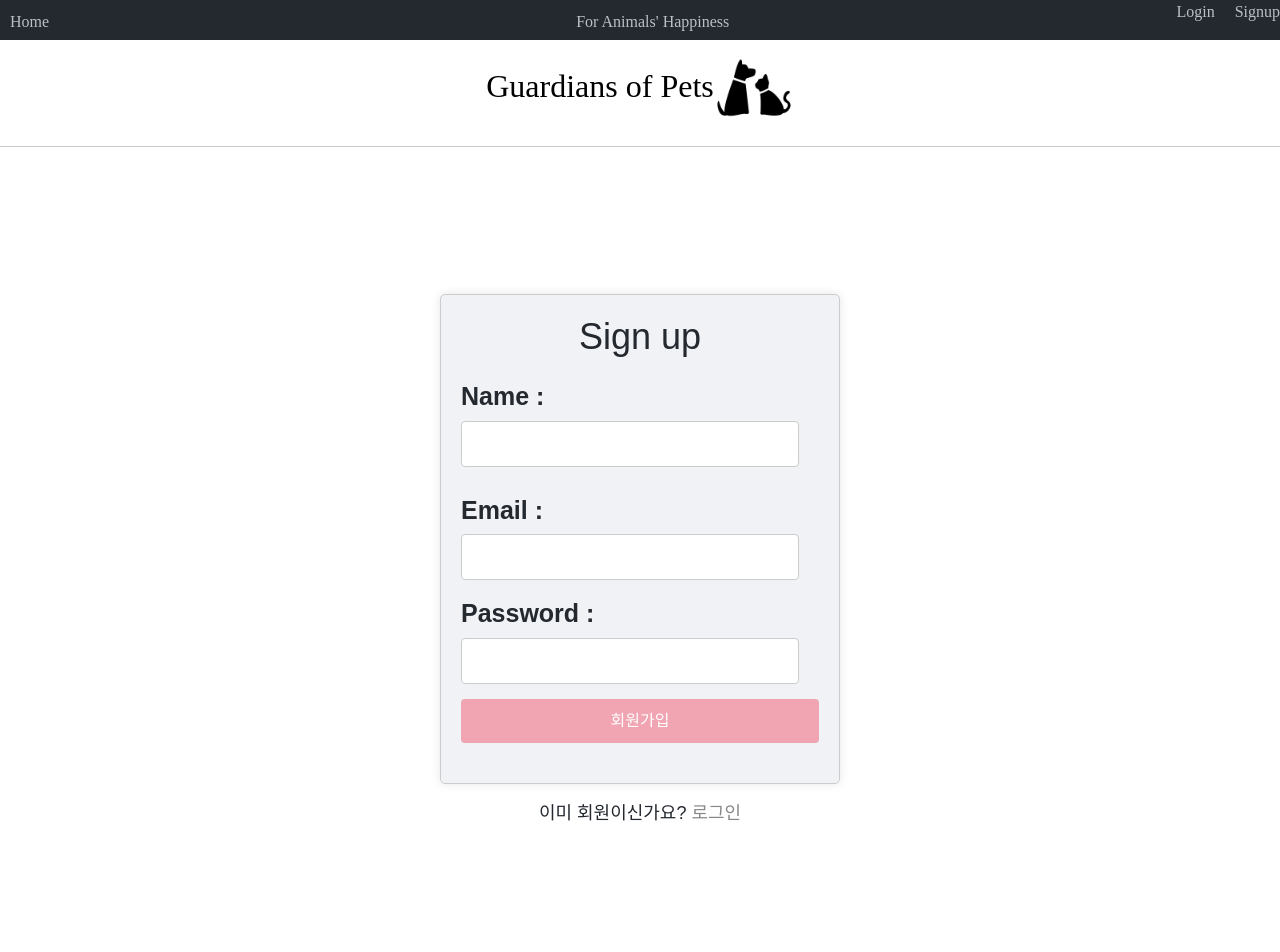
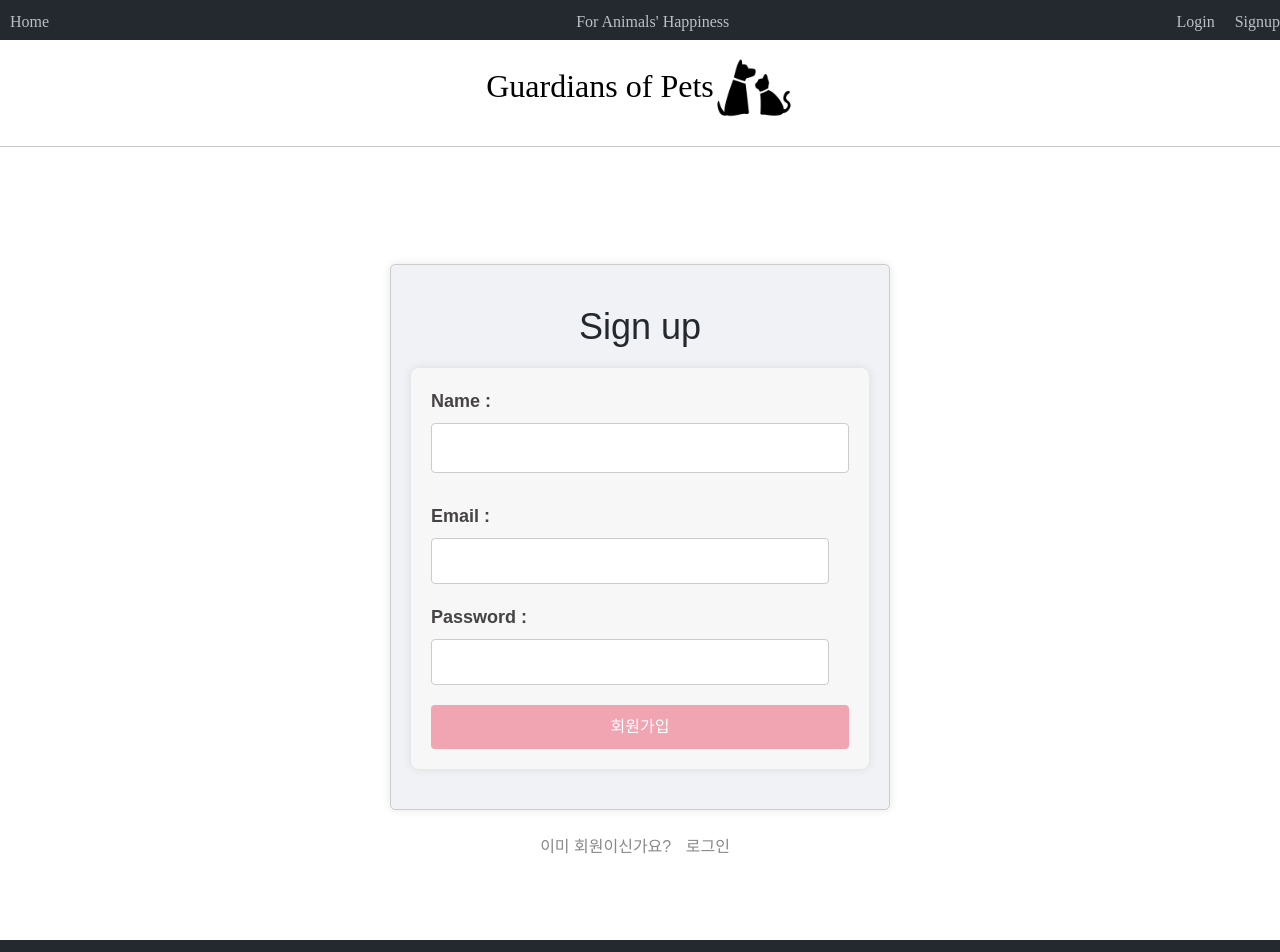
Before and after one commit to zkszka/GOPprj, a React (Create React App) app: page /signup in a window 1280 px wide. Shown: the top 952 px of the page. Before the commit the page ends 827 px from the top, so only its background shows below. Built offline with nearby package versions, Linux system fonts and the light colour scheme; no server answers; a web font is replaced by a local one.

Commit message:
8/3일 수정

```diff
--- a/src/Components/Community/MainBoard.js
+++ b/src/Components/Community/MainBoard.js
@@ -7,56 +7,39 @@ import './MainBoard.css';
 
 const MainBoard = () => {
   const [posts, setPosts] = useState([]);
-  const [isLoggedIn, setIsLoggedIn] = useState(false);
   const [currentPage, setCurrentPage] = useState(1);
   const [postsPerPage] = useState(10);
   const [sortOrder, setSortOrder] = useState('popular'); // 디폴트로 인기순 정렬
   const [searchTerm, setSearchTerm] = useState('');
+  const [filteredPosts, setFilteredPosts] = useState([]);
   const navigate = useNavigate();
 
   useEffect(() => {
     const fetchPosts = async () => {
       try {
-        const response = await dbAxios.get('/posts');
-        let sortedPosts = [...response.data]; // Copy to avoid mutating original array
+        // 서버에 검색어와 정렬 기준을 전달
+        const response = await dbAxios.get('/posts', {
+          params: {
+            searchTerm,
+            sortOrder,
+          },
+        });
 
-        if (sortOrder === 'latest') {
-          sortedPosts.sort((a, b) => new Date(b.createdAt) - new Date(a.createdAt));
-        } else if (sortOrder === 'popular') {
-          sortedPosts.sort((a, b) => b.views - a.views);
-        }
-
-        // 검색 필터 적용
-        if (searchTerm) {
-          sortedPosts = sortedPosts.filter(post =>
-            post.title.toLowerCase().includes(searchTerm.toLowerCase())
-          );
-        }
-
-        setPosts(sortedPosts);
+        setPosts(response.data);
+        setFilteredPosts(response.data); // Initialize filteredPosts
       } catch (error) {
         console.error('게시물 가져오기 오류:', error);
       }
     };
 
-    const checkSession = async () => {
-      try {
-        const response = await dbAxios.get('/check-session');
-        setIsLoggedIn(response.status === 200);
-      } catch (error) {
-        setIsLoggedIn(false);
-      }
-    };
-
     fetchPosts();
-    checkSession();
-  }, [sortOrder, searchTerm]); // sortOrder와 searchTerm이 변경될 때마다 다시 가져오기
+  }, [searchTerm, sortOrder]); // 검색어 또는 정렬 기준이 변경될 때마다 데이터 재요청
 
   // 페이지네이션 처리
   const indexOfLastPost = currentPage * postsPerPage;
   const indexOfFirstPost = indexOfLastPost - postsPerPage;
-  const currentPosts = posts.slice(indexOfFirstPost, indexOfLastPost);
-  const totalPages = Math.ceil(posts.length / postsPerPage);
+  const currentPosts = filteredPosts.slice(indexOfFirstPost, indexOfLastPost);
+  const totalPages = Math.ceil(filteredPosts.length / postsPerPage);
 
   const handlePageChange = (pageNumber) => {
     setCurrentPage(pageNumber);
@@ -70,22 +53,20 @@ const MainBoard = () => {
     setSearchTerm(event.target.value);
   };
 
+  useEffect(() => {
+    setCurrentPage(1); // 검색어가 변경되면 첫 페이지로 이동
+  }, [searchTerm]);
+
   const handlePostClick = () => {
-    if (isLoggedIn) {
-      navigate('/community/post'); // 로그인된 경우 게시물 등록 페이지로 이동
-    } else {
-      alert('로그인 후 이용 가능합니다.');
-      navigate('/login'); // 로그인 페이지로 이동
-    }
+    navigate('/community/post'); // 게시물 등록 페이지로 이동
   };
 
   return (
     <div>
       <Navbar /><hr/>
-      <center><h2>GOP 커뮤니티</h2></center>
+      <center><h2>GOP 커뮤니티</h2></center><br/><br/>
       <div className="search-container">
         <div className="sort-container">
-          <label>정렬 기준:</label>
           <select value={sortOrder} onChange={handleSortChange}>
             <option value="latest">최신순</option>
             <option value="popular">인기순</option>
@@ -94,13 +75,10 @@ const MainBoard = () => {
         <div className="search-form">
           <input
             type="text"
-            placeholder="검색..."
+            placeholder="제목으로 검색..."
             value={searchTerm}
             onChange={handleSearchChange}
           />
-          <button type="button" onClick={() => setSearchTerm(searchTerm)}>
-            검색
-          </button>
         </div>
       </div>
       <table className="post-table">
@@ -129,6 +107,11 @@ const MainBoard = () => {
           ))}
         </tbody>
       </table>
+      <div className="create-post-container">
+        <button type="button" onClick={handlePostClick} className="create-post-button">
+          게시물 등록하기
+        </button>
+      </div>
       <div className="pagination">
         {Array.from({ length: totalPages }, (_, index) => (
           <button
@@ -140,11 +123,6 @@ const MainBoard = () => {
           </button>
         ))}
       </div>
-      <div className="create-post-container">
-        <button type="button" onClick={handlePostClick} className="create-post-button">
-          게시물 등록하기
-        </button>
-      </div>
       <br/><br/><br/>
       <Footer />
     </div>
--- /dev/null
+++ b/src/Components/Community/PostBoard.css
@@ -0,0 +1,108 @@
+/* 기본 스타일 설정 */
+body {
+  background-color: #ffffff;
+  font-family: 'Ownglyph_meetme-Rg', sans-serif;
+  font-size: large;
+  color: #24282F;
+  margin: 0;
+  padding: 0;
+}
+
+/* 제목 스타일 */
+h2 {
+  font-family: 'Ownglyph_meetme-Rg', sans-serif;
+  font-size: 36px;
+  color: #24282F;
+  text-align: center; /* 제목 중앙 정렬 */
+  margin-top: 20px;
+}
+
+/* 폼 스타일 */
+form {
+  max-width: 1000px; /* 폼의 최대 너비 증가 */
+  margin: 20px auto; /* 폼을 가운데 정렬 */
+  padding: 20px;
+  background-color: #f8f7f7; /* 폼 배경색 */
+  border-radius: 8px; /* 폼 테두리 둥글게 */
+  box-shadow: 0 0 10px rgba(0, 0, 0, 0.1); /* 그림자 효과 */
+}
+
+/* 폼 그룹 스타일 */
+.form-group {
+  margin-bottom: 20px;
+}
+
+/* 레이블 스타일 */
+label {
+  display: block;
+  font-size: 18px;
+  color: #454343;
+  margin-bottom: 8px;
+}
+
+/* 제목 입력 필드 스타일 */
+input[type="text"] {
+  width: 100%; /* 입력 필드 너비를 폼에 맞게 조정 */
+  padding: 12px;
+  font-size: 16px;
+  border: 1px solid #ccc;
+  border-radius: 4px;
+}
+
+/* 내용 입력 필드 스타일 */
+textarea {
+  width: 100%; /* 텍스트 영역 너비를 폼에 맞게 조정 */
+  padding: 12px;
+  font-size: 16px;
+  border: 1px solid #ccc;
+  border-radius: 4px;
+  height: 300px; /* 높이 증가 */
+  resize: vertical; /* 수직으로만 크기 조정 가능 */
+}
+
+/* 버튼 컨테이너 스타일 */
+.button-container {
+  display: flex;
+  justify-content: flex-end; /* 버튼을 오른쪽에 정렬 */
+  gap: 10px; /* 버튼 간의 간격 설정 */
+}
+
+/* 제출 버튼 스타일 */
+.submit-button {
+  background-color: #b45567; /* 버튼 배경색 */
+  color: #ffffff; /* 버튼 텍스트 색상 */
+  border: none;
+  padding: 12px 20px;
+  cursor: pointer;
+  border-radius: 5px;
+  font-size: 18px;
+  transition: background-color 0.3s ease;
+}
+
+.submit-button:hover {
+  background-color: #a04356; /* 버튼 hover 시 색상 */
+}
+
+/* 취소 버튼 스타일 */
+.cancel-button {
+  background-color: #ebebeb; /* 버튼 배경색 */
+  color: #24282F; /* 버튼 텍스트 색상 */
+  border: none;
+  padding: 12px 20px;
+  cursor: pointer;
+  border-radius: 5px;
+  font-size: 18px;
+  transition: background-color 0.3s ease;
+}
+
+.cancel-button:hover {
+  background-color: #edb8b8; /* 버튼 hover 시 색상 */
+}
+
+/* 로그인 메시지 스타일 */
+.login-message {
+  text-align: center; /* 메시지 중앙 정렬 */
+  font-size: 18px;
+  color: #b45567; /* 강조 색상 */
+  margin: 20px;
+}
--- a/src/Components/Login/Login.css
+++ b/src/Components/Login/Login.css
@@ -1,14 +1,5 @@
-/* Whole page background */
-body {
-    background-color: #f9f9f9;
-    font-family: 'BookMyungjo-Bd', sans-serif;
-    font-size: medium;
-    color: #24282F;
-}
-
-/* Login container */
 .login-container {
-    max-width: 400px;
+    max-width: 500px;
     margin: 50px auto;
     padding: 20px;
     border: 1px solid #ccc;
@@ -84,6 +75,7 @@ a:hover {
     margin-top: 20px;
     font-family: Arial, sans-serif;
     color: #888; /* 회색으로 설정 */
+    font-size: medium;
 }
 
 .login-find a {
--- a/src/Components/Login/Login.js
+++ b/src/Components/Login/Login.js
@@ -3,6 +3,7 @@ import dbAxios from "../../api/axios";
 import "./Login.css";
 import { Link, useNavigate } from "react-router-dom";
 import Header from "../Navbar/Header";
+import Footer from "../Navbar/Footer";
 
 const Login = () => {
   const [email, setEmail] = useState("");
@@ -51,7 +52,7 @@ const Login = () => {
       <br />
       <div className="login-container">
         <h2 className="login-title">Login</h2>
-        <form onSubmit={handleLogin}>
+        <form onSubmit={handleLogin} className="login-form">
           <div className="form-group">
             <label htmlFor="email">Email :</label>
             <input
@@ -88,7 +89,8 @@ const Login = () => {
         <span className="signup">
           <Link to="/signup">회원가입</Link>
         </span>
-      </div>
+      </div><br/><br/><br/><br/>
+      <Footer/>
     </div>
   );
 };
--- a/src/Components/Main/Main.css
+++ b/src/Components/Main/Main.css
@@ -41,6 +41,7 @@ nav{
 
 .nav-home:hover{
     color: palevioletred;
+    cursor: pointer;
 }
 
 .nav-container{
@@ -57,6 +58,13 @@ nav{
 .nav-link{
     display: flex;
     margin-left: auto;
+    margin-top: 10px;
+}
+
+.nav-link:hover {
+    color: palevioletred;
+    cursor: pointer;
+    text-decoration: underline;
 }
 
 .nav-item{
@@ -66,6 +74,7 @@ nav{
 
 .nav-item:hover {
     color: palevioletred;
+    text-decoration: underline;
 }
 
 .banner {
@@ -234,3 +243,23 @@ nav{
     width:50%;
     border: 2px solid red;
 }
+
+/* Carousel control buttons 기본 스타일 */
+.carousel-control-prev,
+.carousel-control-next {
+    color: rgba(0, 0, 0, 0.2); /* 기본 아이콘 색상 설정 (더 연한 회색) */
+    background-color: rgba(255, 255, 255, 0.7); /* 기본 배경색 더 연한 회색으로 설정 (더 투명하게) */
+}
+
+/* Carousel control buttons 호버 스타일 */
+.carousel-control-prev:hover,
+.carousel-control-next:hover {
+    color: rgba(0, 0, 0, 0.1); /* 호버 시 아이콘 색상 설정 (매우 연한 회색) */
+    background-color: rgba(255, 255, 255, 0.5); /* 호버 시 배경색 더 연한 회색으로 설정 (더 투명하게) */
+}
+
+/* Carousel control buttons 활성화 상태 스타일 (선택적) */
+.carousel-control-prev-icon,
+.carousel-control-next-icon {
+    filter: invert(0); /* 아이콘 색상을 흰색으로 설정하지 않음 */
+}
--- a/src/Components/Navbar/Menu.js
+++ b/src/Components/Navbar/Menu.js
@@ -1,15 +1,42 @@
-import React from "react";
-import { Link } from 'react-router-dom';
+import React, { useState, useEffect } from "react";
+import { Link, useNavigate } from 'react-router-dom';
+import dbAxios from '../../api/axios'; // 수정된 로그인 체크 API를 사용
 
 const Menu = () => {
-    return(
+    const [isLoggedIn, setIsLoggedIn] = useState(false);
+    const navigate = useNavigate();
+
+    useEffect(() => {
+        const checkSession = async () => {
+            try {
+                const response = await dbAxios.get('/check-session');
+                setIsLoggedIn(response.status === 200);
+            } catch (error) {
+                setIsLoggedIn(false);
+            }
+        };
+
+        checkSession();
+    }, []);
+
+    const handleCommunityClick = () => {
+        if (isLoggedIn) {
+            navigate('/community/main_board');
+        } else {
+            alert('로그인 후 이용 가능합니다.');
+            navigate('/login');
+        }
+    };
+
+    return (
         <div>
             {/* Menu */}
             <div className="menu-container">
                 {/* Dropdowns */}
                 {/* Dropdown 1 */}
                 <div className="dropdown">
-                    <div className="dropbtn"><div className="ear"/>
+                    <div className="dropbtn">
+                        <div className="ear"/>
                         <span className="dropbtn_icon">유기동물정보</span>
                     </div>
                     <div className="dropdown-content">
@@ -19,7 +46,8 @@ const Menu = () => {
                 </div>
                 {/* Dropdown 2 */}
                 <div className="dropdown">
-                    <div className="dropbtn"><div className="ear"/>
+                    <div className="dropbtn">
+                        <div className="ear"/>
                         <span className="dropbtn_icon">
                             <a href="https://www.animal.go.kr/front/community/show.do?boardId=contents&seq=53&menuNo=1000000058" style={{ color: 'inherit', textDecoration: 'none' }}>입양안내</a>
                         </span>
@@ -27,7 +55,8 @@ const Menu = () => {
                 </div>
                 {/* Dropdown 3 */}
                 <div className="dropdown">
-                    <div className="dropbtn"><div className="ear"/>
+                    <div className="dropbtn">
+                        <div className="ear"/>
                         <span className="dropbtn_icon">실종동물정보</span>
                     </div>
                     <div className="dropdown-content">
@@ -37,7 +66,8 @@ const Menu = () => {
                 </div>
                 {/* Dropdown 4 */}
                 <div className="dropdown">
-                    <div className="dropbtn"><div className="ear"/>
+                    <div className="dropbtn">
+                        <div className="ear"/>
                         <span className="dropbtn_icon">
                             <Link to="/encyclopedia/dog" style={{ color: 'inherit', textDecoration: 'none' }}>백과사전</Link>
                         </span>
@@ -45,7 +75,8 @@ const Menu = () => {
                 </div>
                 {/* Dropdown 5 */}
                 <div className="dropdown">
-                    <div className="dropbtn"><div className="ear"/>
+                    <div className="dropbtn">
+                        <div className="ear"/>
                         <span className="dropbtn_icon">반려동반시설</span>
                     </div>
                     <div className="dropdown-content">
@@ -55,15 +86,14 @@ const Menu = () => {
                 </div>
                 {/* Dropdown 6 */}
                 <div className="dropdown">
-                    <div className="dropbtn"><div className="ear"/>
-                    <span className="dropbtn_icon">
-                            <Link to="/community/main_board" style={{ color: 'inherit', textDecoration: 'none' }}>커뮤니티</Link>
-                        </span>
+                    <div className="dropbtn" onClick={handleCommunityClick}>
+                        <div className="ear"/>
+                        <span className="dropbtn_icon">커뮤니티</span>
                     </div>
                 </div>
             </div><br/>
         </div>
-    )
-}
+    );
+};
 
 export default Menu;
--- a/src/Components/Signup/Signup.css
+++ b/src/Components/Signup/Signup.css
@@ -1,63 +1,81 @@
+/* 전체 페이지 배경 */
+body {
+    background-color: #f9f9f9;
+    font-family: 'BookMyungjo-Bd', sans-serif;
+    font-size: medium;
+    color: #24282F;
+}
+
+/* 회원가입 컨테이너 */
 .signup-container {
-    max-width: 400px;
-    margin: 0 auto;
+    max-width: 500px;
+    margin: 20px auto;
     padding: 20px;
     border: 1px solid #ccc;
     border-radius: 5px;
-    background-color: #f0f2f5; /* 로그인 폼에서 사용한 배경색과 동일 */
+    background-color: #f0f2f5; /* nav에서 사용한 배경색과 동일 */
     box-shadow: 0 0 10px rgba(0, 0, 0, 0.1);
-    margin-top: 50px;
 }
 
-input[type="email"] {
+/* 폼 그룹 */
+.form-group {
+    margin-bottom: 15px;
+}
+
+/* 레이블 스타일 */
+label {
+    display: block;
+    margin-bottom: 5px;
+    font-weight: bold;
+    color: #24282F; /* nav에서 사용한 글자색과 동일 */
+}
+
+/* 입력 필드 스타일 */
+input[type="text"],
+input[type="email"],
+input[type="password"] {
     width: calc(100% - 20px);
     padding: 10px;
     font-size: 16px;
     border: 1px solid #ccc;
     border-radius: 4px;
-  }
+}
 
-.signup-container button {
+/* 버튼 스타일 */
+.submit-btn {
     display: block;
     width: 100%;
     padding: 10px;
     font-size: 16px;
     color: #fff;
-    background-color: rgb(241, 164, 177); /* 로그인 폼에서 사용한 hover 색상과 동일 */
+    background-color: rgb(241, 164, 177); /* 버튼 배경색 */
     border: none;
     border-radius: 4px;
     cursor: pointer;
     transition: background-color 0.3s;
-    margin-top: 10px;
 }
 
-.signup-container button:hover {
-    background-color: #d2687a; /* hover 시 더 진한 색상으로 변경 */
+.submit-btn:hover {
+    background-color: #d2687a; /* hover 시 색상 변경 */
 }
 
-/* 맞추어야 할 body 스타일 */
-body {
-    background-color: #f9f9f9; /* 전체 페이지 배경을 로그인 폼과 동일한 회색 계열로 설정 */
-    font-family: 'BookMyungjo-Bd', sans-serif;
-    font-size: medium;
-    color: #24282F;
+/* 회원가입 폼과 문구 사이의 간격 조절 */
+.signup-find {
+    text-align: center;
+    font-family: Arial, sans-serif; /* 폰트 패밀리 */
+    color: #888; /* 링크 색상 회색으로 설정 */
+    font-size: medium; /* 폰트 크기 설정 */
+    margin-top: 10px; /* 폼과 문구 사이의 간격 조정 */
+    padding-top: 5px; /* 문구와 폼 사이의 추가 간격 조정 */
 }
 
-.login-link {
-    color: #888;
+/* 링크 스타일 */
+.signup-find a {
     text-decoration: none;
-    transition: color 0.3s, border-bottom-color 0.3s; /* 텍스트 색상과 밑줄 색상에 애니메이션 효과 추가 */
-  }
-
-  .login-link:hover {
-    color: #24282F; /* 회색에서 원하는 색상(#24282F)으로 변경 */
-    text-decoration: underline; /* 마우스 오버 시 밑줄 추가 */
-  }
-.text-center {
-    text-align: center;
-
+    color: #888; /* 회색 링크 색상 */
+    margin: 0 10px; /* 링크 간의 간격 */
 }
 
-.mt-3 {
-    margin-top: 1rem; /* 원하는 만큼의 여백을 설정하세요 */
+.signup-find a:hover {
+    text-decoration: underline; /* 링크 hover 시 밑줄 추가 */
 }
--- a/src/Components/Signup/Signup.js
+++ b/src/Components/Signup/Signup.js
@@ -3,6 +3,7 @@ import { Link, useNavigate } from 'react-router-dom';
 import Header from '../Navbar/Header';
 import './Signup.css';
 import dbAxios from "../../api/axios.js";
+import Footer from '../Navbar/Footer.js';
 
 const Signup = () => {
   const [username, setUsername] = useState('');
@@ -69,9 +70,10 @@ const Signup = () => {
           <button type="submit" className="submit-btn">회원가입</button>
         </form>
       </div>
-      <div className="signup-find text-center mt-3">
+      <div className="signup-find">
         이미 회원이신가요? <Link to="/login" className="login-link">로그인</Link>
-      </div>
+      </div><br /><br /><br />
+      <Footer/>
     </div>
   );
 };
```
Also changed, not shown: src/Components/Community/MainBoard.css (+24 -6 lines), src/Components/Community/PostBoard.js (+13 -5 lines), src/Components/Navbar/Header.js (+5 -2 lines).
